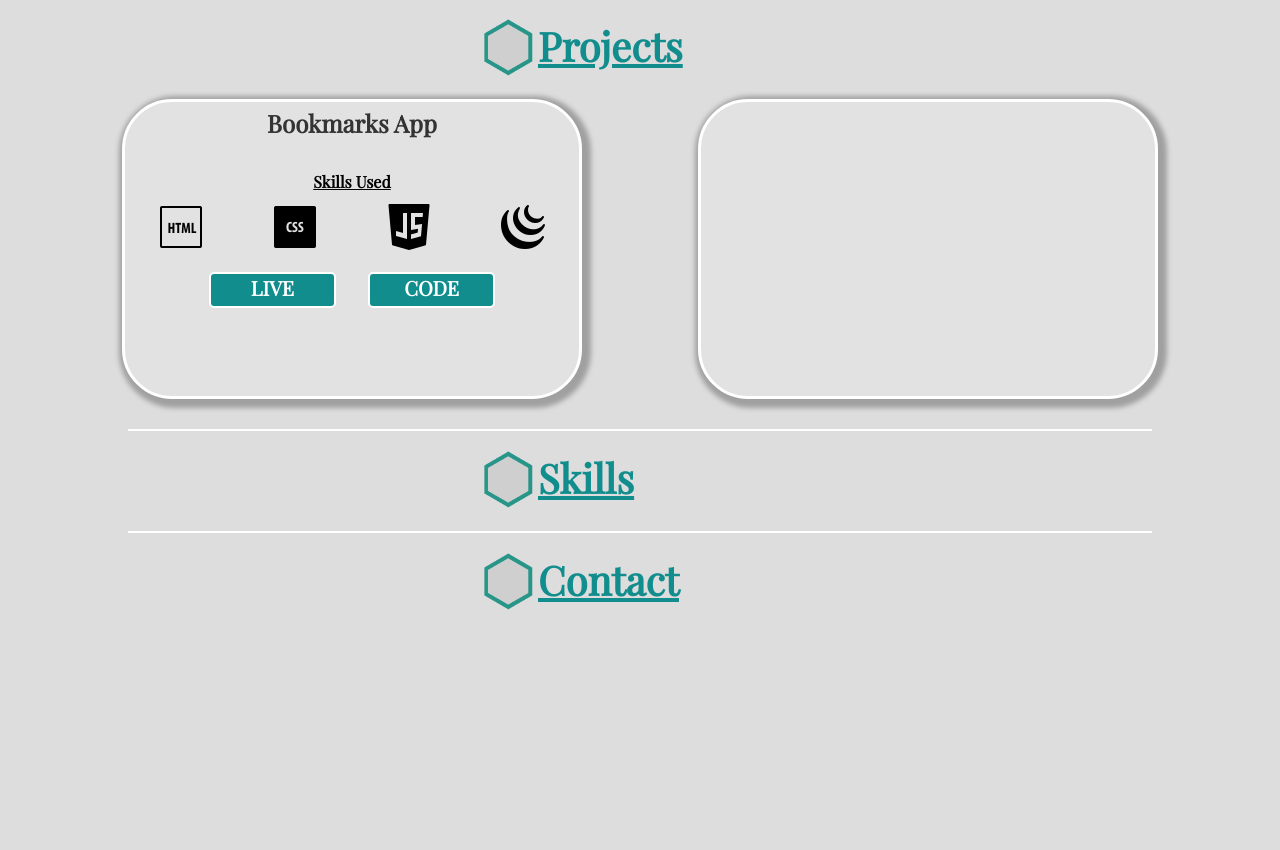
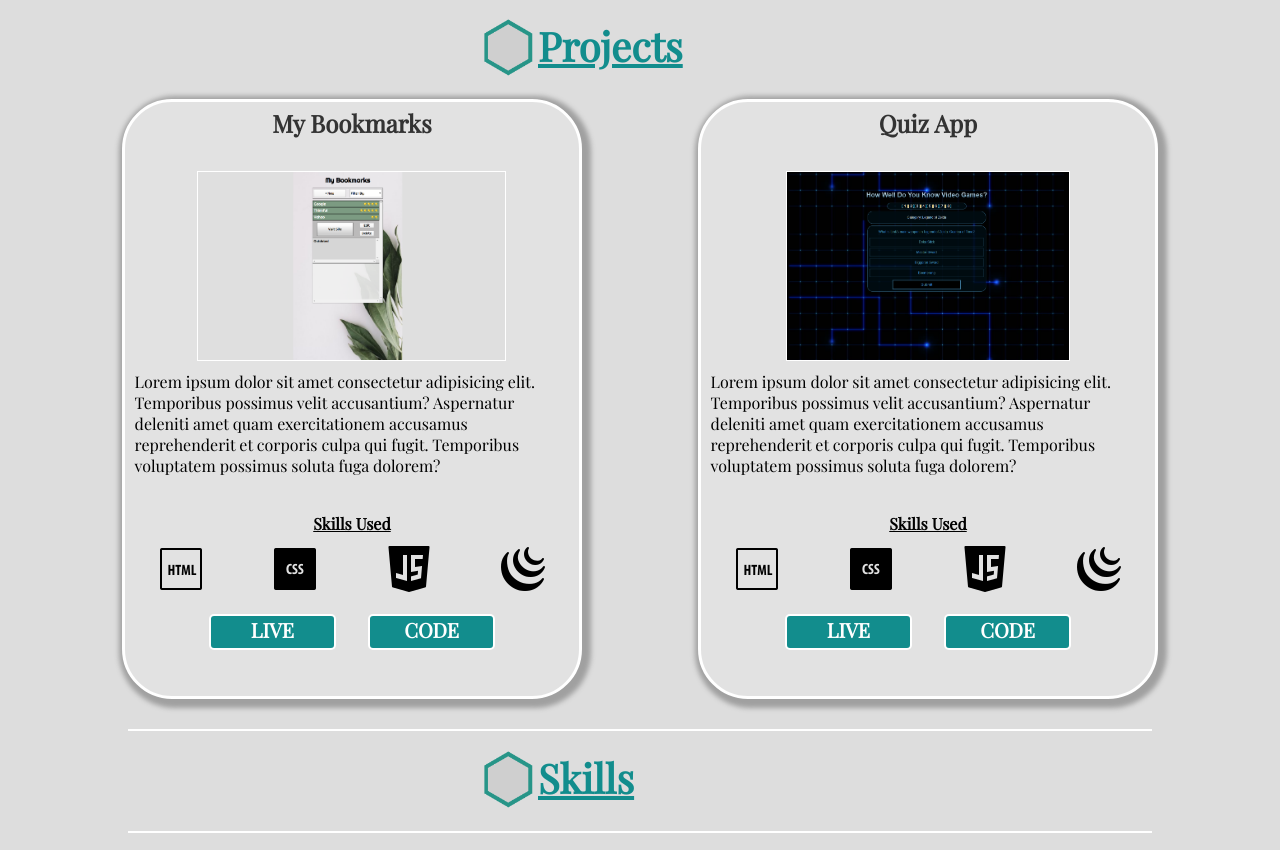
Before and after one commit to thinkful-ei-orka/carlo-portfolio, a plain HTML site: page index.html in a window 1280 px wide. Shown: the part 1194-2044 px from the top of the page. Before the commit the page ends 1827 px from the top, so only its background shows below. Drawn offline with nearby package versions, Linux system fonts and the light colour scheme.

Commit message:
Added projects styling

```diff
--- a/index.css
+++ b/index.css
@@ -200,7 +200,7 @@ ul {
 
 .project-left {
     width: 40%;
-    height: 300px;
+    height: 600px;
     border: 3px solid white;
     background-color: rgb(226, 226, 226);
     border-radius: 50px;
@@ -209,11 +209,33 @@ ul {
 
 .project-right {
     width: 40%;
-    height: 300px;
+    height: 600px;
+    /* margin-top: 50px; */
     border: 3px solid white;
     background-color: rgb(226, 226, 226);
     border-radius: 50px;
     box-shadow: 3px 3px 5px 6px rgb(160, 160, 160);
+}
+
+.screenshot-container {
+    width: 90%;
+    height: 190px;
+    margin-left: auto;
+    margin-right: auto;
+}
+
+.screenshot {
+    display: block;
+    margin: auto;
+    max-width: 320px;
+    max-height: 190px;
+    margin-left: auto;
+    margin-right: auto;
+    border: 1px solid white;
+}
+
+.screenshot-description {
+    padding: 10px;
 }
 
 .technology-container {
@@ -235,6 +257,7 @@ ul {
     margin-left: auto;
     margin-right: auto;
     margin-top: 20px;
+    margin-bottom: 20px;
     width: 70%;
     height: 36px;
 }
--- a/index.html
+++ b/index.html
@@ -73,8 +73,17 @@
 
         <div class="project-container">
             <div class="project-left">
-                <h4>Bookmarks App</h4>
+                <h4>My Bookmarks</h4>
+                <div class="screenshot-container">
+                    <img src="media/bookmarks_screenshot.PNG" class="screenshot">
+                </div>
 
+                <div class="screenshot-description">
+                    Lorem ipsum dolor sit amet consectetur adipisicing elit. Temporibus possimus
+                    velit accusantium? Aspernatur deleniti amet quam exercitationem accusamus
+                    reprehenderit et corporis culpa qui fugit. Temporibus voluptatem possimus
+                    soluta fuga dolorem?
+                </div>
 
                 <h5 class="skills-text">Skills Used</h5>
                 <div class="technology-container">
@@ -90,7 +99,30 @@
                 </div>
             </div>
             <div class="project-right">
+                <h4>Quiz App</h4>
+                <div class="screenshot-container">
+                    <img src="media/quiz_app_screenshot.PNG" class="screenshot">
+                </div>
 
+                <div class="screenshot-description">
+                    Lorem ipsum dolor sit amet consectetur adipisicing elit. Temporibus possimus
+                    velit accusantium? Aspernatur deleniti amet quam exercitationem accusamus
+                    reprehenderit et corporis culpa qui fugit. Temporibus voluptatem possimus
+                    soluta fuga dolorem?
+                </div>
+
+                <h5 class="skills-text">Skills Used</h5>
+                <div class="technology-container">
+                    <img src="media/icons8-html-50.png">
+                    <img src="media/icons8-css-50.png">
+                    <img src="media/icons8-javascript-logo-50.png">
+                    <img src="media/icons8-jquery-50.png">
+                </div>
+
+                <div class="link-container">
+                    <a href="#" class="code-link">Live</a>
+                    <a href="#" class="code-link">Code</a>
+                </div>
             </div>
         </div>
         <div class="bottom-border"></div>
```
Also changed, not shown: media/bookmarks_screenshot.PNG (added), media/quiz_app_screenshot.PNG (added).
